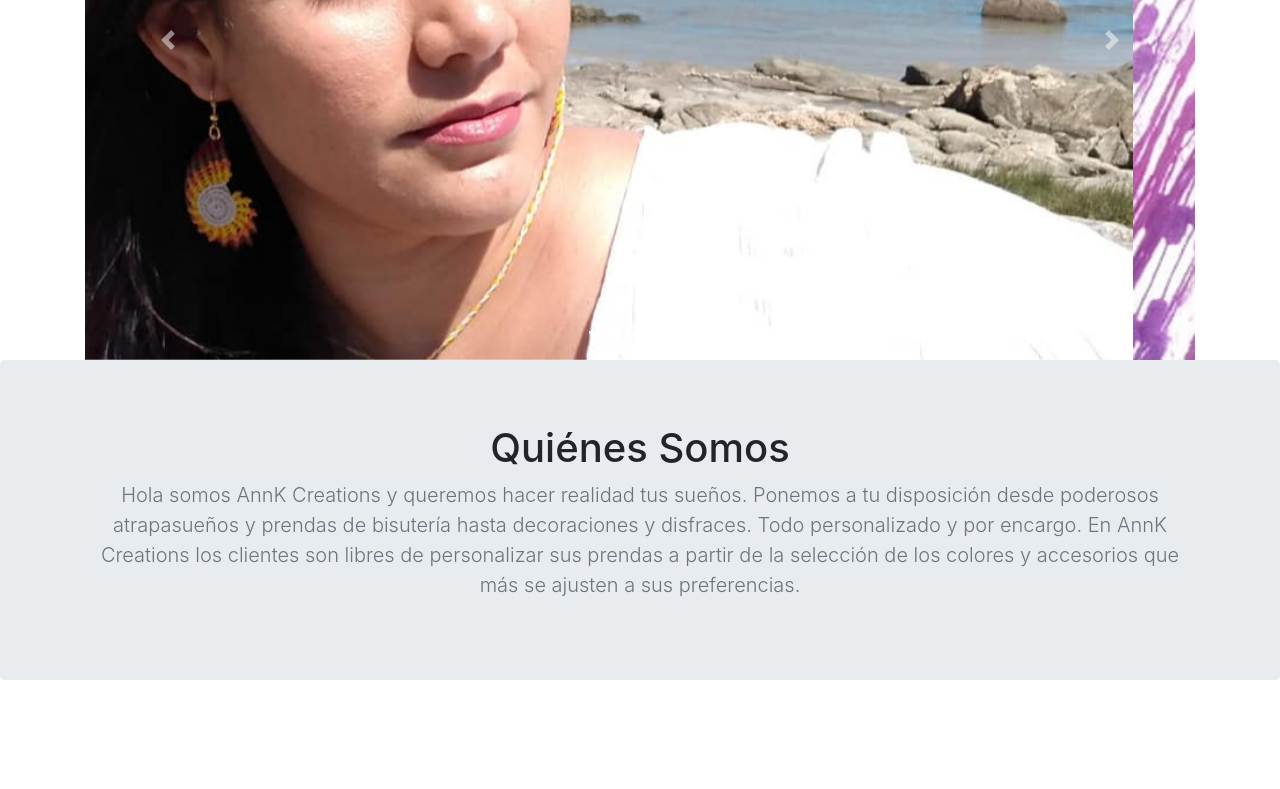
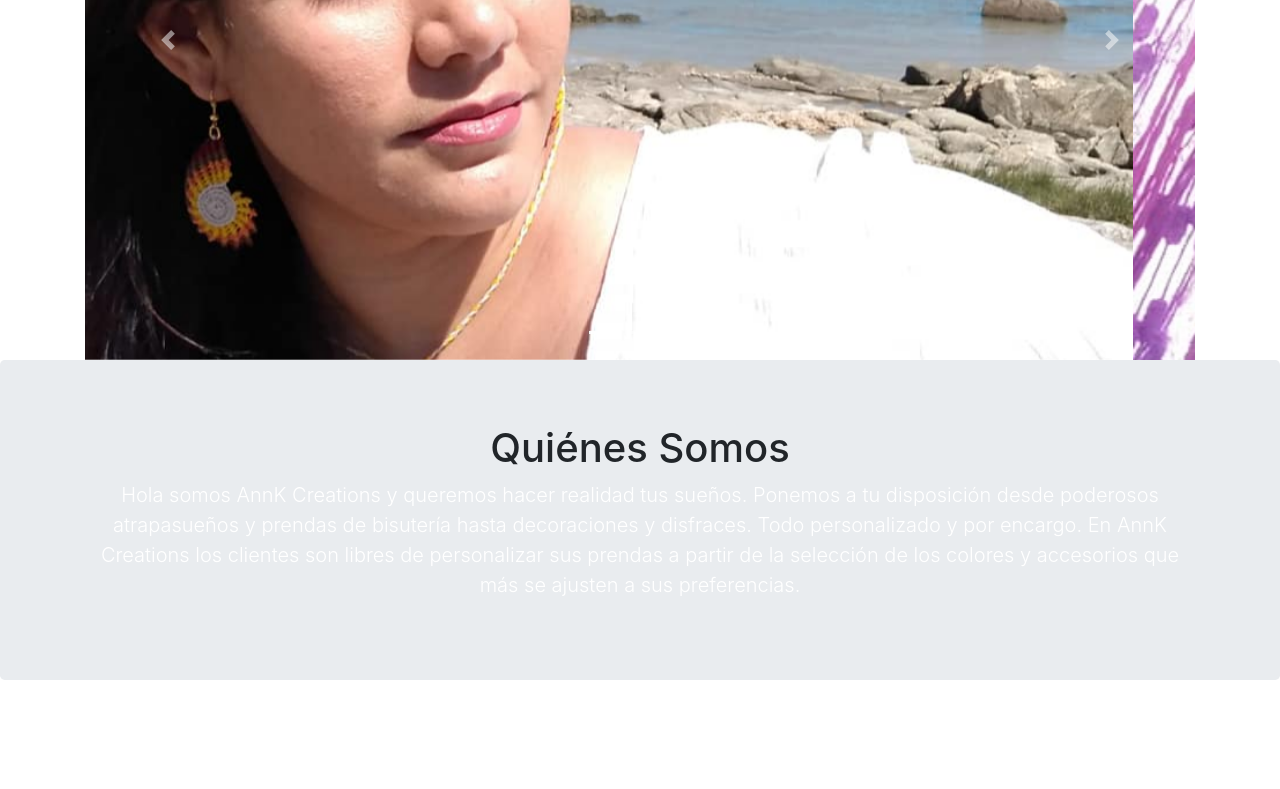
Before and after one commit to RRMoreno/AnnKcreations, a website: page index.html in a window 1280 px wide. Shown: the part 406-1195 px from the top of the page. Drawn offline with nearby package versions, Linux system fonts and the light colour scheme.

Commit message:
modificando color de texto en  nav

```diff
--- a/scss/style.scss
+++ b/scss/style.scss
@@ -6,6 +6,9 @@ header {
   background-color: #d9c4cd !important;
 }
 
+.text-muted {
+  color: #ffffff!important;
+}
 .logo {
   width: 100px;
   height: 100px;
```
Also changed, not shown: css/styles.css.
